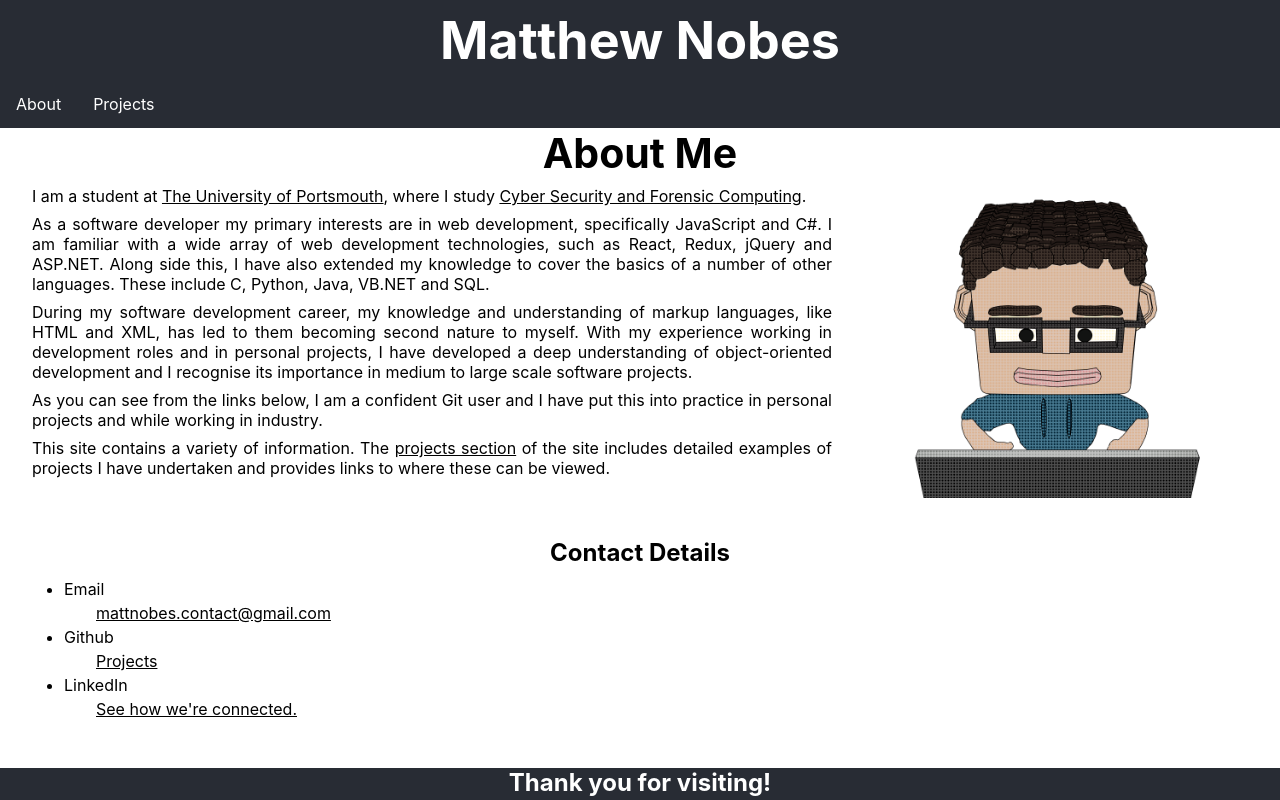
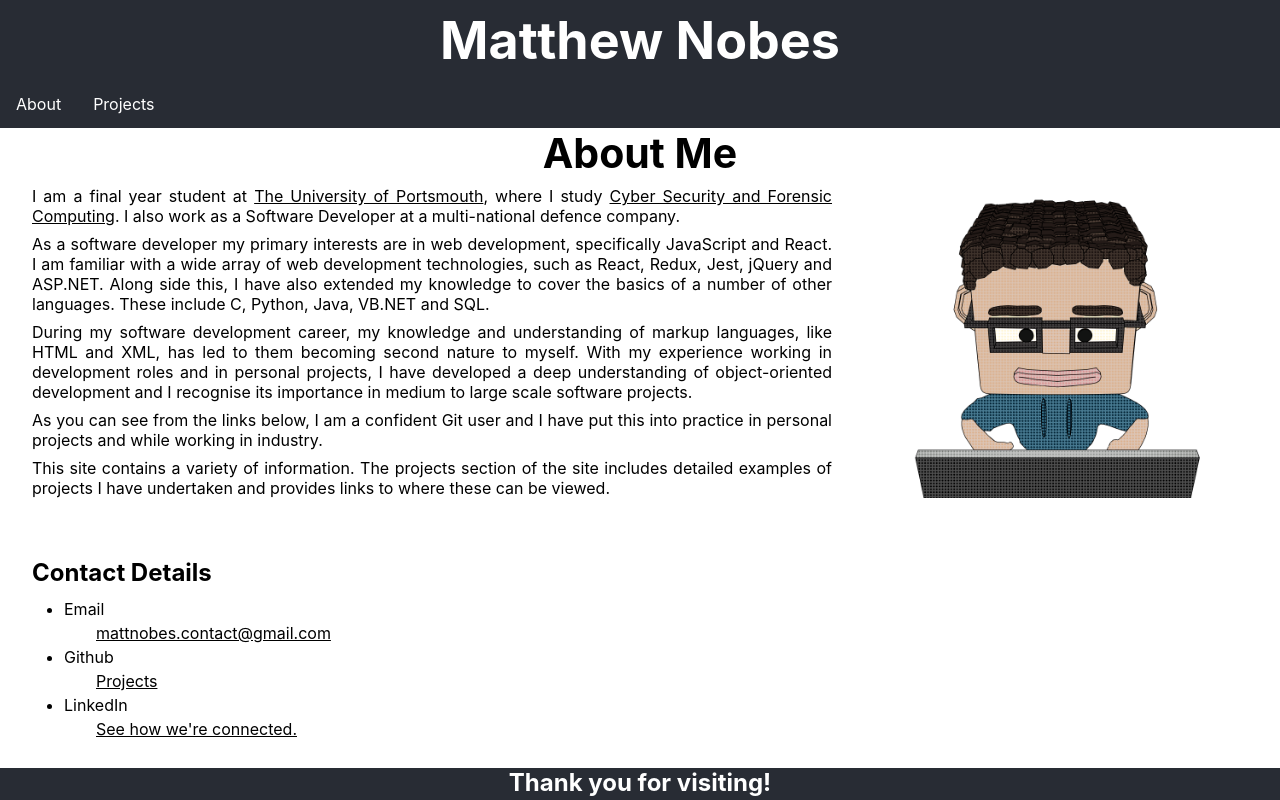
Before and after one commit to MatthewNobes/MatthewNobes.github.io, a React (Create React App) app: page / in a window 1280 px wide. Built offline with nearby package versions, Linux system fonts and the light colour scheme.

Commit message:
content update

```diff
--- a/src/App.css
+++ b/src/App.css
@@ -20,6 +20,10 @@ li {
 
 .App {
   text-align: center;
+}
+
+.SubHeading {
+  text-align: left;
 }
 
 /*Header Styles */
--- a/src/Components/main-pages/Home.js
+++ b/src/Components/main-pages/Home.js
@@ -11,7 +11,7 @@ const ProfileImage = () => (
 
 const ContactDetails = () => (
   <div className="Main-Content">
-    <h1>Contact Details </h1>
+    <h1 className="SubHeading">Contact Details </h1>
     <p className="Main-Paragraph">
     <ul class="Main-List">
         <li>Email</li>
@@ -32,19 +32,19 @@ const Home = () => (
     <ProfileImage />
     <div className="Main-Content">
       <p className='Main-Paragraph'>
-        I am a student at <a href="https://port.ac.uk" rel="noreferrer">The University of Portsmouth</a>, where I study <a href="https://www.port.ac.uk/study/courses/bsc-hons-cyber-security-and-forensic-computing" rel="noreferrer">Cyber Security and Forensic Computing</a>.
+        I am a final year student at <a href="https://port.ac.uk" rel="noreferrer">The University of Portsmouth</a>, where I study <a href="https://www.port.ac.uk/study/courses/bsc-hons-cyber-security-and-forensic-computing" rel="noreferrer">Cyber Security and Forensic Computing</a>. I also work as a Software Developer at a multi-national defence company.
       </p>
       <p className='Main-Paragraph'>
-        As a software developer my primary interests are in web development, specifically JavaScript and C#. I am familiar with a wide array of web development technologies, such as React, Redux, jQuery and ASP.NET. Along side this, I have also extended my knowledge to cover the basics of a number of other languages. These include C, Python, Java, VB.NET and SQL.
-        </p>
+        As a software developer my primary interests are in web development, specifically JavaScript and React. I am familiar with a wide array of web development technologies, such as React, Redux, Jest, jQuery and ASP.NET. Along side this, I have also extended my knowledge to cover the basics of a number of other languages. These include C, Python, Java, VB.NET and SQL.
+      </p>
       <p className='Main-Paragraph'>
         During my software development career, my knowledge and understanding of markup languages, like HTML and XML, has led to them becoming second nature to myself. With my experience working in development roles and in personal projects, I have developed a deep understanding of object-oriented development and I recognise its importance in medium to large scale software projects.
-        </p>
+      </p>
       <p className='Main-Paragraph'>
         As you can see from the links below, I am a confident Git user and I have put this into practice in personal projects and while working in industry.
       </p>
       <p className='Main-Paragraph'>
-        This site contains a variety of information. The <a href="Projects" rel="noreferrer">projects section</a> of the site includes detailed examples of projects I have undertaken and provides links to where these can be viewed.
+        This site contains a variety of information. The projects section of the site includes detailed examples of projects I have undertaken and provides links to where these can be viewed.
       </p>
     </div>
     <ContactDetails />
--- a/src/Components/main-pages/Projects.js
+++ b/src/Components/main-pages/Projects.js
@@ -25,11 +25,12 @@ const Introduction = () => (
     I have been programming since 2013 and in this time I've produced a variety of coding projects. I have experience with a wide array of programming and markup languages including:
     </p>
     <ul className="Main-List">
+      <li>C</li>
       <li>C#</li>
       <li>CSS</li>
       <li>HTML</li>
       <li>Java</li>
-      <li>JavaScript</li>
+      <li>JavaScript - including React and jQuery</li>
       <li>Python</li>
       <li>SQL</li>
     </ul>
@@ -37,7 +38,7 @@ const Introduction = () => (
         Many examples of my personal projects can be found on my GitHub. I have not to included all the projects I have made. This is due to the fact that some of these contain sensitive information I do not wish to make public. Some of these projects are hacking tools I have developed that if used with malicious intent, could cause harm to others. I have therefore made some repositories private, in an effort to protect others.
     </p>
     <p className="Main-Paragraph">
-      The projects listed below have been pulled directly from GitHub, using the GitHub REST API. This list includes all of my public repositories.
+      The projects listed below have been pulled directly from GitHub, using the GitHub REST API. This list includes all of my public repositories. Many of the web applications I have created are hosted using GitHub Pages; the try it button will open these applications for you have a go yourself.
     </p>
   </div>
 );
```
